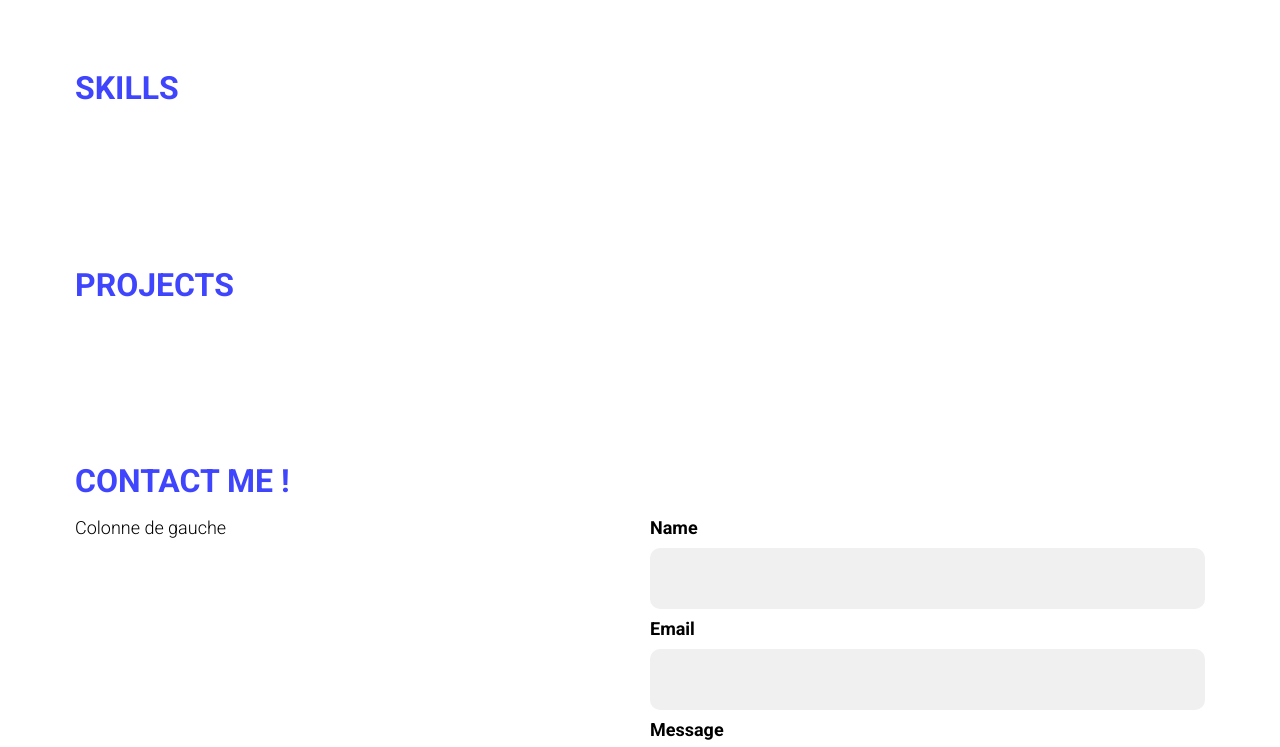
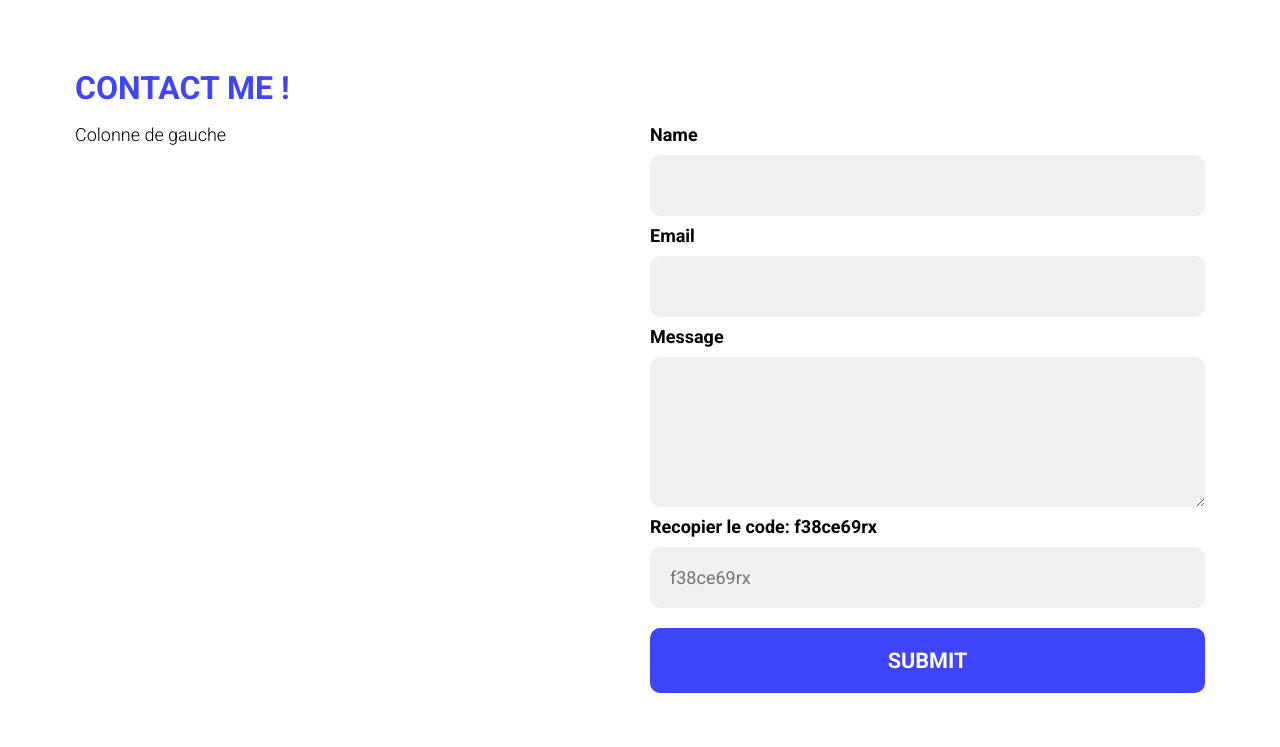
Before and after one commit to florianchapon/web-test, a plain HTML site: page index.html in a window 1280 px wide. Shown: the part 2238-2985 px from the top of the page. Drawn offline with Linux system fonts and the light colour scheme.

Commit message:
Update index.html

```diff
--- a/index.html
+++ b/index.html
@@ -1,7 +1,7 @@
 <html>
 
 <head>
-
+<meta name="viewport" content="width=device-width, initial-scale=1.0">
 <link rel="stylesheet" type="text/css" href="style.css"/>
 
 <link rel="preconnect" href="https://fonts.googleapis.com">
@@ -29,6 +29,8 @@
         </div>
     </div>
 
+
+    <!-- Hero header main page -->
     <div id="hero-header">
         <div>
 
@@ -45,13 +47,16 @@
                 <div id="hero-picture"></div>
         </div>
     </div>
+
+    <!-- Content -->
+    <!-- Background section -->
     <div id="background">
         <!-- Background -->
         <div class="wrapper">
             <h2 class="caps">My background</h2>
             <span>Companies that trusted me ! </span>
             <div class="section-background">
-                <!-- Section job -->
+                <!-- Job section -->
                 <div class="jobs">
                     <div style="fill:#FFF;margin-bottom:20px;">
                         <svg xmlns="http://www.w3.org/2000/svg" xmlns:xlink="http://www.w3.org/1999/xlink" width="100px" height="100px" viewBox="0 0 512 512" version="1.1">
@@ -131,21 +136,18 @@
                     </div>
                 </div>
 
+                <!-- Education section -->
+                <!-- Education section title -->
                 <div class="jobs education" style="grid-row: span 2">
 
-                    <!-- Titre section education -->
                     <div style="fill: #fff; margin-bottom:20px;">
                         <svg xmlns="http://www.w3.org/2000/svg" width="100px" height="100px" viewBox="0 0 14 14" role="img" focusable="false" aria-hidden="true"><path d="m 12.499079,12.25525 c 0.0968,0 0.188377,-0.0436 0.249339,-0.11884 0.06096,-0.0752 0.08473,-0.17385 0.06473,-0.26853 l -0.202146,-0.95662 c 0.115125,-0.11137 0.187491,-0.26686 0.187491,-0.43975 0,-0.182 -0.08106,-0.34343 -0.206876,-0.45558 l 0,-3.32202 -0.810333,0.50146 0,2.82056 c -0.125815,0.11215 -0.2069,0.27358 -0.2069,0.45558 0,0.17291 0.07239,0.32841 0.187515,0.43975 l -0.20217,0.95662 c -0.02,0.0947 0.0038,0.19335 0.06473,0.26853 0.06096,0.0752 0.152539,0.11884 0.249339,0.11884 l 0.625281,0 z M 12.773741,4.75539 7.5021019,1.49209 C 7.3477151,1.39699 7.1736728,1.34925 6.9996305,1.34925 c -0.1740423,0 -0.3482077,0.0477 -0.5016586,0.14284 l -5.271713,3.2633 C 1.0854931,4.84249 0.99999905,4.99633 0.99999905,5.1619 c 0,0.1656 0.085494,0.31949 0.22625985,0.40673 l 5.2716883,3.26333 c 0.153451,0.0952 0.3276163,0.14284 0.5016586,0.14284 0.1740423,0 0.3481092,-0.0477 0.5024714,-0.14284 L 12.773741,5.56863 c 0.140766,-0.0872 0.22626,-0.24113 0.22626,-0.40673 0,-0.16557 -0.08549,-0.31946 -0.22626,-0.40651 z M 6.9996059,9.78508 c -0.3283798,0 -0.6488777,-0.0912 -0.928242,-0.26411 l -3.0750017,-1.90368 0,3.27796 c 0,0.97016 1.7931578,1.7555 4.0032436,1.7555 2.2108742,0 4.0038842,-0.78536 4.0038842,-1.7555 l 0,-3.27796 -3.0748786,1.90368 C 7.6492472,9.69388 7.3279857,9.78508 6.9996059,9.78508 Z"/></svg>
                     </div>
                     <h3 style="font-size:38px;";>Education</h3>
                 </div>
+                 <!-- Degree -->
+                <div class="jobs education" style="grid-row:span 3;">
 
-
-
-
-
-                <div class="jobs education" style="grid-row:span 3;">
-                    <!-- Education -->
                     <div class="degree">
                         <div>
                             <h3>Master Degree</h3>
@@ -160,22 +162,23 @@
                     </div>
 
                 </div>
-
+                <!-- CV button -->
                 <div class="jobs education cv" style="grid-row: span 1;">
                     <a href="#" class="cv-link">Download CV</a>
                 </div>
-
             </div>
         </div>
-        <!-- Skills -->
-        <div id="skills" class="wrapper">
-            <h2 class="caps">Skills</h2>
     </div>
 
+    <!-- Skills -->
+    <!--<div id="skills" class="wrapper">
+        <h2 class="caps">Skills</h2>
+    </div>-->
+
     <!-- Projects -->
-        <div id="projects" class="wrapper">
+    <!--<div id="projects" class="wrapper">
             <h2 class="caps">Projects</h2>
-        </div>
+        </div>-->
 
 
     <!-- Contact form -->
@@ -202,7 +205,6 @@
 
     </div>
 
-    </div>
 
 
 
```
Lines whose indentation alone changed are shown as unchanged.
